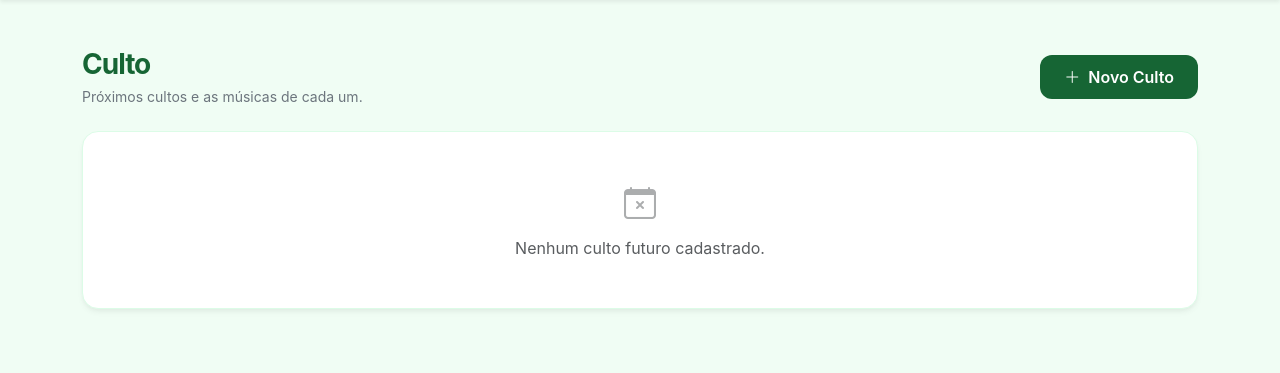
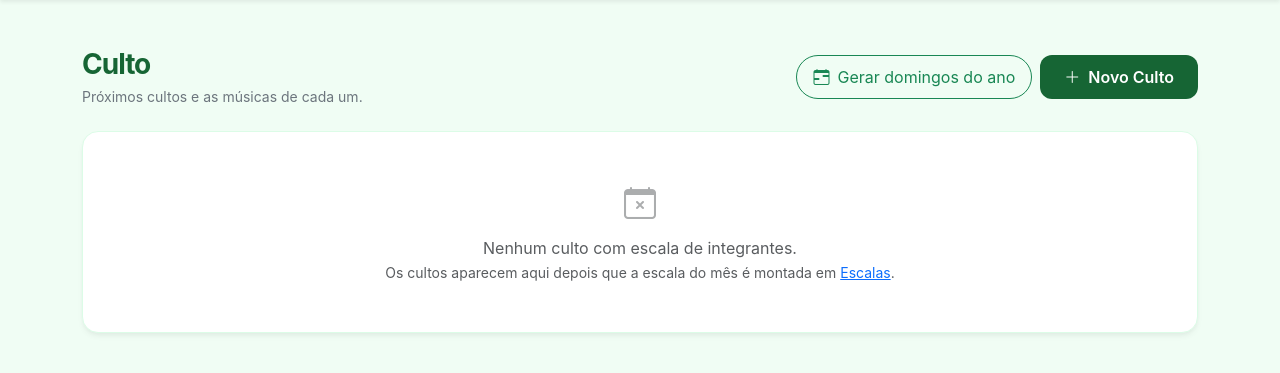
Before and after one commit to MatheusDiogo/louvor-IPO, a Django app: page /escalas/ in a window 1280 px wide. Shown: the part 73-446 px from the top of the page. Run offline with Django 4.2, Linux system fonts and the light colour scheme; a user stored in the database is signed in; tables that the repository leaves empty hold one stand-in row (values such as "Sample post"); parts of the project's set-up code (start-up, migrations or seed data) failed here and were passed over.

Commit message:
feat: Gerar os domingos do ano e lista de cultos só com escala
Co-Authored-By: Claude Opus 5.5 <noreply@anthropic.com>

```diff
--- a/apps/escalas/urls.py
+++ b/apps/escalas/urls.py
@@ -7,6 +7,7 @@ urlpatterns = [
 
     # CRUD da escala
     path('criar/', views.escala_criar, name='escala_criar'),
+    path('gerar-domingos/', views.escala_gerar_domingos, name='escala_gerar_domingos'),
     path('<int:pk>/editar/', views.escala_editar, name='escala_editar'),
     path('<int:pk>/excluir/', views.escala_excluir, name='escala_excluir'),
 
--- a/apps/escalas/views.py
+++ b/apps/escalas/views.py
@@ -7,7 +7,9 @@ from django.views.decorators.http import require_POST
 from django.utils.http import url_has_allowed_host_and_scheme
 from collections import defaultdict
 
-from django.db.models import Count, Max
+from datetime import date, timedelta
+
+from django.db.models import Count, Max, Q
 from .models import Escala, EscalaMusica, EscalaIntegrante
 from apps.musicas.cifra import (
     TONS_MAIORES, TONS_MENORES, letra_para_busca, normalizar_tom, opcoes_de_tom, renderizar_html, tom_base,
@@ -19,19 +21,36 @@ from apps.core.decorators import requer_lider
 from apps.notificacoes import avisos
 from apps.core.utils import chave_alfabetica, subtrair_meses
 
+def cultos_com_equipe(cultos):
+    """Só os cultos que já têm escala de integrantes (alguém escalado ou um ministrante)."""
+    return cultos.filter(Q(integrantes__isnull=False) | Q(ministrante__isnull=False)).distinct()
+
+
+def domingos_restantes_do_ano(hoje=None):
+    """Domingos de hoje (inclusive) até 31/12 do ano corrente."""
+    hoje = hoje or timezone.localdate()
+    dia = hoje + timedelta(days=(6 - hoje.weekday()) % 7)
+    domingos = []
+    while dia.year == hoje.year:
+        domingos.append(dia)
+        dia += timedelta(days=7)
+    return domingos
+
+
 def urls_proximos_cultos(quantidade=4):
     """Páginas dos próximos cultos para o celular guardar e abrir mesmo sem internet."""
     urls = []
-    for escala in Escala.objects.filter(data__gte=timezone.localdate()).order_by('data')[:quantidade]:
+    for escala in cultos_com_equipe(Escala.objects.filter(data__gte=timezone.localdate())).order_by('data')[:quantidade]:
         urls += [f'/escalas/{escala.pk}/cifras/', f'/escalas/{escala.pk}/visualizar/']
     return urls
 
 
 @login_required
 def escala_list(request):
-    """Lista apenas escalas futuras (data >= hoje)."""
+    """Lista os cultos futuros (data >= hoje) que já têm escala de integrantes."""
     hoje = timezone.localdate()
-    escalas = list(Escala.objects.filter(data__gte=hoje).order_by('data').annotate(total_musicas=Count('itens')))
+    escalas = list(cultos_com_equipe(Escala.objects.filter(data__gte=hoje)).order_by('data')
+                   .annotate(total_musicas=Count('itens', distinct=True)))
 
     # Funções do usuário logado em cada culto (para o aviso "Você está escalado")
     minhas = defaultdict(list)
@@ -41,8 +60,15 @@ def escala_list(request):
         escala.minhas_funcoes = minhas.get(escala.id, [])
         escala.eu_ministro = escala.ministrante_id == request.user.id
 
+    gerar = None
+    if request.user.is_lider:
+        domingos = domingos_restantes_do_ano(hoje)
+        existentes = set(Escala.objects.filter(data__in=domingos).values_list('data', flat=True))
+        novos = [d for d in domingos if d not in existentes]
+        gerar = {'novos': novos, 'existentes': len(existentes), 'ano': hoje.year}
+
     return render(request, 'escalas/escala_list.html', {
-        'escalas': escalas, 'hoje': hoje,
+        'escalas': escalas, 'hoje': hoje, 'gerar': gerar,
         'total_meus': sum(1 for e in escalas if e.minhas_funcoes or e.eu_ministro), 'urls_offline': ['/escalas/', '/musicas/'] + urls_proximos_cultos(),
     })
 
@@ -70,6 +96,27 @@ def escala_criar(request):
         messages.success(request, f'Culto de {escala.data.strftime("%d/%m/%Y")} criado com sucesso!')
         return redirect('escala_detalhe', pk=escala.pk)
 
+    return redirect('escala_list')
+
+
+@login_required
+@requer_lider
+@require_POST
+def escala_gerar_domingos(request):
+    """Cria um culto em cada domingo daqui até o fim do ano. Domingos que já têm culto ficam como
+    estão (escala e músicas intactas), então dá para usar quantas vezes quiser."""
+    domingos = domingos_restantes_do_ano()
+    existentes = set(Escala.objects.filter(data__in=domingos).values_list('data', flat=True))
+    novos = [Escala(data=d) for d in domingos if d not in existentes]
+    Escala.objects.bulk_create(novos, ignore_conflicts=True)
+    if novos:
+        if len(novos) == 1:
+            texto = f'1 culto criado ({novos[0].data:%d/%m}).'
+        else:
+            texto = f'{len(novos)} cultos criados (de {novos[0].data:%d/%m} a {novos[-1].data:%d/%m}).'
+        messages.success(request, texto + ' Eles aparecem aqui quando tiverem escala de integrantes.')
+    else:
+        messages.info(request, 'Todos os domingos até o fim do ano já têm culto.')
     return redirect('escala_list')
 
 
--- a/templates/ajuda.html
+++ b/templates/ajuda.html
@@ -217,7 +217,7 @@
                 <div class="accordion-body">
                     <ol>
                         <li>Em <strong>Escalas</strong>, use as setas ‹ › para escolher o mês.</li>
-                        <li>Toque em <strong>Adicionar data</strong>. Isso também cria o culto na tela Culto.</li>
+                        <li>Os domingos aparecem na grade se já tiverem culto (veja <strong>Gerar domingos do ano</strong>, na tela Culto). Para outra data, toque em <strong>Adicionar data</strong>.</li>
                         <li>Toque numa célula (data × instrumento) e marque quem vai participar. A lista mostra só quem tem aquele instrumento cadastrado e quantas vezes cada um já está no mês.</li>
                         <li>Cada pessoa pode estar em <strong>um instrumento por culto</strong>. Quem já está em outro instrumento naquela data aparece apagado (“Já está em Violão neste culto”). Para trocar, tire da outra célula primeiro.</li>
                         <li>Toque na <i class="bi bi-star-fill text-warning"></i> ao lado de um nome para definir o <strong>ministrante</strong> do culto (só um por culto). Só o ministrante pode mudar a ordem das músicas daquele culto. Se ele faltar, escolha outro ministrante.</li>
@@ -241,6 +241,8 @@
                         <li>Toque em <strong>Adicionar Música</strong> e digite parte do <strong>nome ou da letra</strong>: a lista filtra enquanto você digita. Quando a música aparece pela letra, o trecho encontrado é mostrado em destaque. Toque na música para escolher.</li>
                         <li>Escolha o <strong>tom do culto</strong>. Todos verão a cifra já transposta.</li>
                     </ol>
+                    <p class="mb-2"><i class="bi bi-calendar-range text-success"></i> <strong>Gerar domingos do ano:</strong> cria de uma vez um culto em cada domingo de hoje até 31/12. Antes de criar, mostra quantos serão criados e quantos já existem. Domingos que já têm culto não mudam, então pode usar de novo quando quiser (por exemplo, no começo de cada ano). Culto em outro dia continua no <strong>Novo Culto</strong>; domingo sem culto, é só excluir.</p>
+                    <p class="mb-2">A lista de <strong>Culto</strong> mostra só os cultos que <strong>já têm escala de integrantes</strong>. Os domingos gerados aparecem ali depois que você monta a escala do mês em <strong>Escalas</strong>.</p>
                     <p class="mb-2">Na lista de músicas aparece quantas vezes cada uma foi <strong>tocada nos últimos 4 meses</strong> e a data da última vez. Em vermelho, as que já foram tocadas 3 vezes ou mais. Isso ajuda a variar o repertório.</p>
                     <p class="mb-0">Depois de adicionada, dá para trocar o tom pelo seletor ao lado de cada música, ou remover com <i class="bi bi-trash"></i>. O lápis <i class="bi bi-pencil"></i> no card do culto muda a data e a observação.</p>
                 </div>
--- a/templates/escalas/escala_list.html
+++ b/templates/escalas/escala_list.html
@@ -10,9 +10,14 @@
             <p class="page-subtitle">Próximos cultos e as músicas de cada um.</p>
         </div>
         {% if user.is_lider %}
-        <button type="button" class="btn-login btn-acao" onclick="novaEscala()">
-            <i class="bi bi-plus-lg me-2"></i>Novo Culto
-        </button>
+        <div class="d-flex flex-wrap gap-2">
+            <button type="button" class="btn btn-outline-success rounded-pill px-3 flex-grow-1" onclick="abrirModal('modalGerarDomingos')">
+                <i class="bi bi-calendar-range me-2"></i>Gerar domingos do ano
+            </button>
+            <button type="button" class="btn-login btn-acao" onclick="novaEscala()">
+                <i class="bi bi-plus-lg me-2"></i>Novo Culto
+            </button>
+        </div>
         {% endif %}
     </div>
 
@@ -86,13 +91,48 @@
         {% empty %}
         <div class="table-card text-center py-5 text-muted">
             <i class="bi bi-calendar-x d-block fs-2 mb-2 opacity-50"></i>
-            Nenhum culto futuro cadastrado.
+            Nenhum culto com escala de integrantes.{% if user.is_lider %}<br><small>Os cultos aparecem aqui depois que a escala do mês é montada em <a href="{% url 'escala_equipe' %}">Escalas</a>.</small>{% endif %}
         </div>
         {% endfor %}
     </div>
 </div>
 
 {% if user.is_lider %}
+<!-- Modal: Gerar os domingos que faltam no ano -->
+<div class="modal fade" id="modalGerarDomingos" tabindex="-1">
+    <div class="modal-dialog modal-dialog-centered">
+        <div class="modal-content border-0 shadow">
+            <form method="post" action="{% url 'escala_gerar_domingos' %}">
+                {% csrf_token %}
+                <div class="modal-header border-0 pt-4 px-4">
+                    <h5 class="fw-bold mb-0" style="color: var(--primary-green);">
+                        <i class="bi bi-calendar-range me-2"></i>Domingos de {{ gerar.ano }}
+                    </h5>
+                    <button type="button" class="btn-close" data-bs-dismiss="modal" aria-label="Fechar"></button>
+                </div>
+                <div class="modal-body px-4">
+                    {% with novos=gerar.novos %}
+                    {% if novos %}
+                    <p class="mb-2">Serão criados <strong>{{ novos|length }} culto{{ novos|length|pluralize }}</strong>
+                        ({% if novos|length > 1 %}de {{ novos.0|date:"d/m" }} a {{ novos|last|date:"d/m" }}{% else %}{{ novos.0|date:"d/m" }}{% endif %}).
+                        <span class="text-muted">{{ gerar.existentes }} já existe{{ gerar.existentes|pluralize:"m" }}.</span></p>
+                    <p class="small text-muted mb-0">Só domingos de hoje até o fim do ano. Os cultos que já existem não mudam
+                        (escala e músicas continuam como estão). Na lista, cada culto aparece depois de ter escala de integrantes.</p>
+                    {% else %}
+                    <p class="mb-0">Todos os domingos até o fim de {{ gerar.ano }} já têm culto
+                        <span class="text-muted">({{ gerar.existentes }} no total)</span>.</p>
+                    {% endif %}
+                    {% endwith %}
+                </div>
+                <div class="modal-footer border-0 pb-4 px-4">
+                    <button type="button" class="btn btn-light px-4 rounded-pill" data-bs-dismiss="modal">Cancelar</button>
+                    {% if gerar.novos %}<button type="submit" class="btn-login btn-acao">Criar cultos</button>{% endif %}
+                </div>
+            </form>
+        </div>
+    </div>
+</div>
+
 <!-- Modal: Nova / Editar Culto -->
 <div class="modal fade" id="modalEscala" tabindex="-1">
     <div class="modal-dialog modal-dialog-centered">
```
